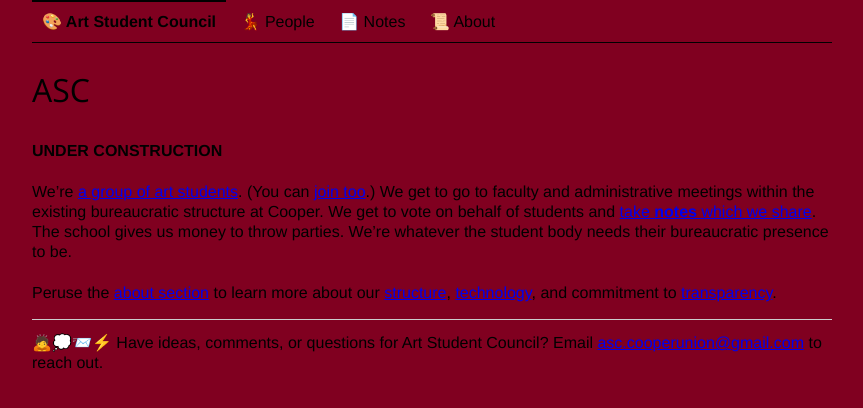
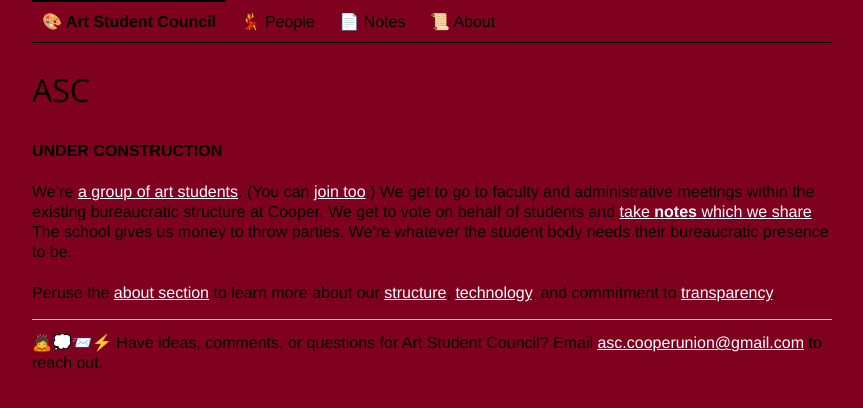
Before and after one commit to CooperASC/cooperasc.github.com, a Jekyll site: the page built from index.md, in a window 1280 px wide. Shown: the top 408 px of the page, without its empty margins (208-1071 px from the left). Built offline with Jekyll 4.4.1, drawn with Linux system fonts in a browser that asks for light colours.

Commit message:
more anchor customization

```diff
--- a/css/style.css
+++ b/css/style.css
@@ -82,9 +82,22 @@
  * Addresses `outline` inconsistency between Chrome and other browsers.
  */
 
+a:link,
+a:active {
+	color:white;
+}
+
+a:visited {
+	color:#33333;
+}
+
+a: hover {
+	background-color: white;
+	color:black;
+}
+
 a:focus {
 		outline: thin dotted;
-		color: white;
 }
 
 /*
@@ -94,7 +107,6 @@
 a:active,
 a:hover {
 		outline: 0;
-		color: white;
 }
 
 /* ==========================================================================
```
